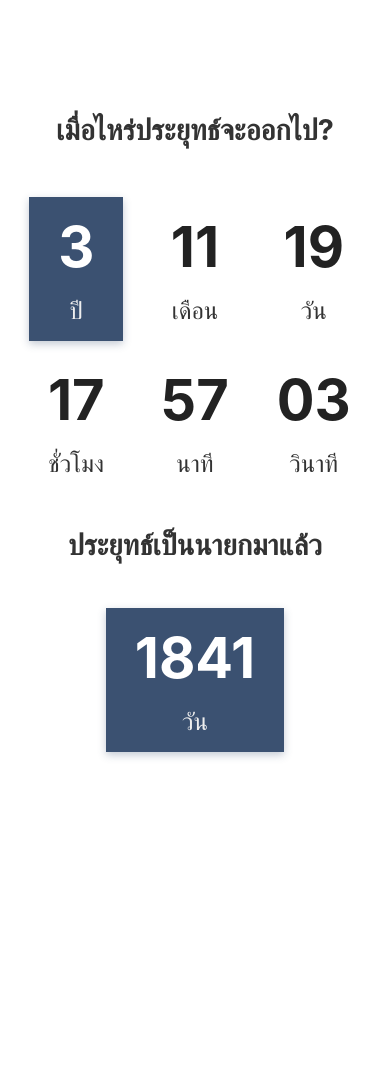
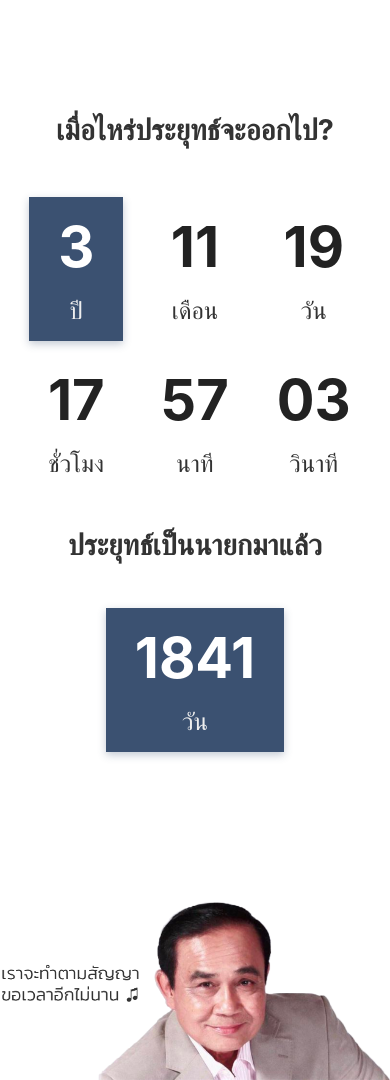
Before and after one commit to heypoom/howlonguntilprayuthleaves.com, a plain HTML site: page index.html in a window 390 px wide. Before the commit the page ends 844 px from the top, so only its background shows below. Drawn offline with Linux system fonts and the light colour scheme; a web font is replaced by a local one.

Commit message:
add prayuth face and his famous quote

```diff
--- a/index.html
+++ b/index.html
@@ -105,6 +105,13 @@
       color: #333;
     }
 
+    .i-love-prayuth {
+      position: fixed;
+      bottom: 0;
+      right: 0;
+      width: 35%;
+      margin-bottom: -10px;
+    }
     @media (max-width: 830px) {
       .countdown {
         grid-template-columns: repeat(3, 1fr);
@@ -116,6 +123,11 @@
 
       .heading {
         font-size: 1.8em;
+      }
+      .i-love-prayuth {
+        position: relative;
+        margin-top: 50px;
+        width: 100%;
       }
     }
 
@@ -186,7 +198,7 @@
       </div>
     </div>
   </div>
-
+  <img class="i-love-prayuth" src="prayuth_song.png">
   <script>
     const yearsEl = document.querySelector('.years')
     const monthsEl = document.querySelector('.months')
```
Also changed, not shown: prayuth_song.png (added).
